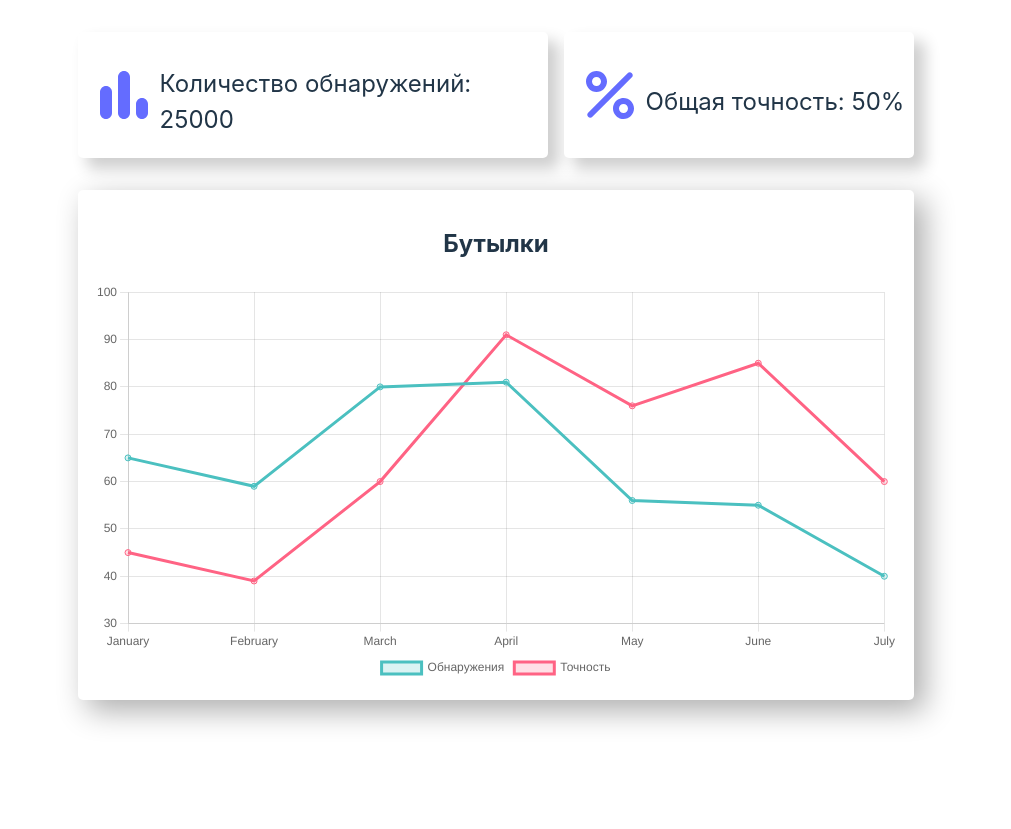
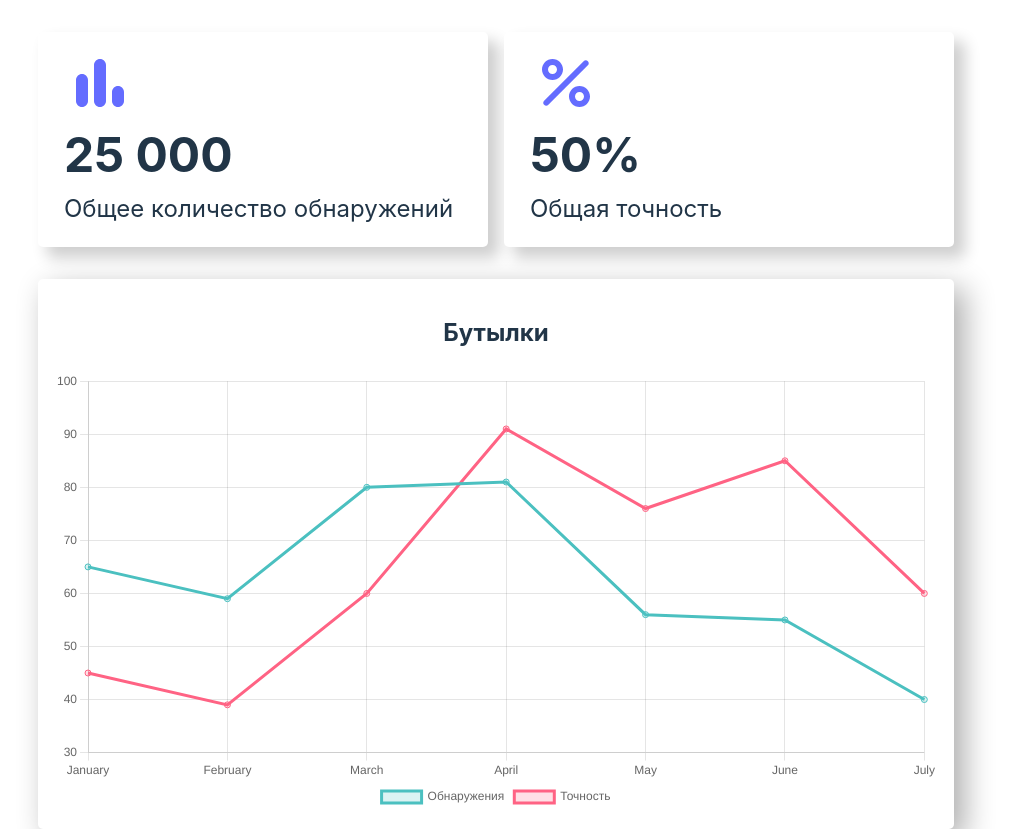
Before and after one commit to Maksouni/trasher-portal-front, a React (Vite) app: page / in a window 1280 px wide. Shown: the whole page, without its empty margins (144-1155 px from the left). Before the commit the page ends 800 px from the top, so only its background shows below. Built offline with nearby package versions, Linux system fonts and the light colour scheme.

Commit message:
changed stats block design

```diff
--- a/src/components/statistics/StatsBlock.tsx
+++ b/src/components/statistics/StatsBlock.tsx
@@ -3,14 +3,16 @@ import './styles.scss'
 
 interface StatsBlockProps{
   icon: ReactNode;
-  label: string
+  title: string;
+  value: string
 }
 
-export default function StatsBlock({icon, label} : StatsBlockProps){
+export default function StatsBlock({icon, title, value} : StatsBlockProps){
   return(
     <div className="stats-block">
       {icon}
-      <p>{label}</p>
+      <h2>{value}</h2>
+      <p>{title}</p>
     </div>
   )
 }
--- a/src/components/statistics/styles.scss
+++ b/src/components/statistics/styles.scss
@@ -4,8 +4,9 @@ $font-size: 24px;
 
 .stats-block{
   display: flex;
+  flex-direction: column;
   justify-content: center;
-  align-items: center;
+  align-items: start;
 
   border:  none;
   border-radius: 5px;
@@ -15,13 +16,25 @@ $font-size: 24px;
   font-size: $font-size;
   padding: 10px;
 
-  max-width: 450px;
+  box-sizing: border-box;
+
+  width: 450px;
 
   .icon{
+    margin-top: 5px;
+    margin-left: 1rem;
     font-size: calc($font-size * 3);
   }
 
+  h2{
+    margin: 0;
+    margin-left: 1rem;
+    font-size: 48px;
+  }
+
   p{
+    margin: 0;
+    margin-left: 1rem;
     margin-bottom: 10px;
   }
 
--- a/src/pages/statistics/StatisticsPage.tsx
+++ b/src/pages/statistics/StatisticsPage.tsx
@@ -13,11 +13,13 @@ export default function StatisticsPage() {
         <div className="stats-blocks-list">
           <StatsBlock
             icon={<BarChartRounded className="icon bar-chart" />}
-            label={`Количество обнаружений: ${totalCount}`}
+            value={totalCount.toLocaleString('ru-RU')}
+            title="Общее количество обнаружений"
           />
           <StatsBlock
             icon={<PercentRounded className="icon percent" />}
-            label={`Общая точность: ${accuracy}%`}
+            value={`${accuracy}%`}
+            title="Общая точность"
           />
         </div>
         <div className="charts-container">
```
